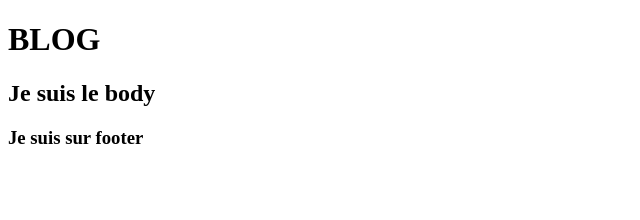
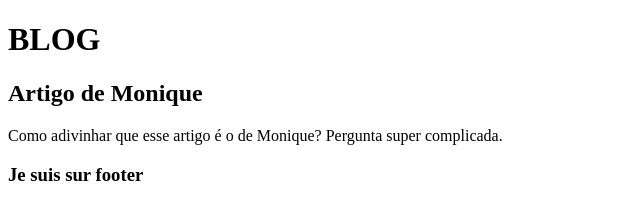
Before and after one commit to Alexandre-Hilaire/Entrainement_git_equipe, a plain HTML site: page blog.html in a window 1280 px wide. Shown: the whole page, without its empty margins (0-640 px from the left). Drawn offline with Linux system fonts and the light colour scheme.

Commit message:
Ajout de l'article de Monique sur le blog

```diff
--- a/blog.html
+++ b/blog.html
@@ -1,20 +1,24 @@
 <!DOCTYPE html>
 <html lang="fr">
+
 <head>
     <meta charset="UTF-8">
     <meta name="viewport" content="width=device-width, initial-scale=1.0">
     <title>blog</title>
 </head>
+
 <body>
     <header>
         <h1>BLOG</h1>
 
     </header>
     <main>
-        <h2>Je suis le body</h2>
+        <h2>Artigo de Monique</h2>
+        <article>Como adivinhar que esse artigo é o de Monique? Pergunta super complicada.</article>
     </main>
     <footer>
         <h3>Je suis sur footer</h3>
     </footer>
 </body>
+
 </html>
```
